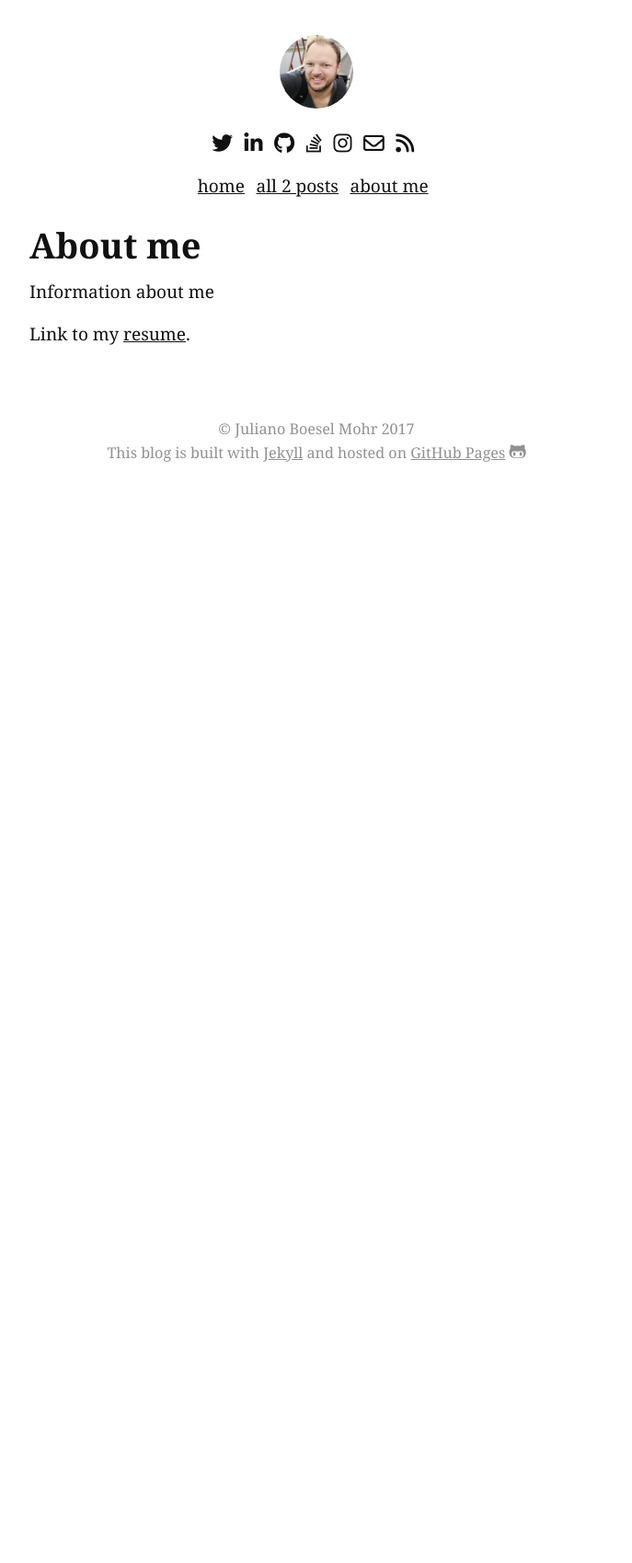
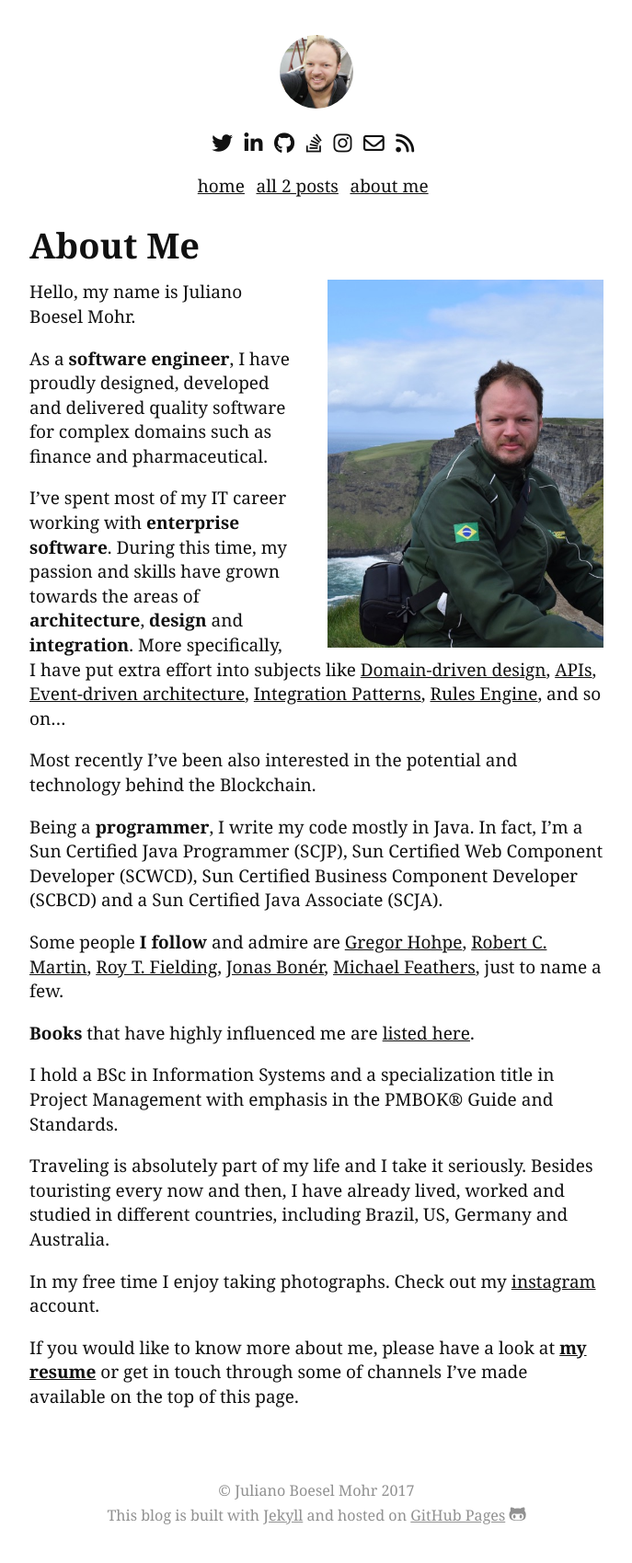
Before and after one commit to juliaaano/juliaaano, a Jekyll site: the page built from about-me/index.md, in a window 1280 px wide. Shown: the whole page at 92% size, without its empty margins (296-983 px from the left). Built offline with Jekyll 4.4.1, drawn with Linux system fonts in a browser that asks for light colours; nearby versions of some CDN libraries; comment, search, counter and statistics services are not loaded; before the commit the page ends 900 px from its top, so only the background shows below that.

Commit message:
Add content to About Me page

```diff
--- a/about-me/index.md
+++ b/about-me/index.md
@@ -1,10 +1,30 @@
 ---
 layout: page
-title: "About me"
+title: "About Me"
 description: |
-  Juliano Boesel Mohr is a software engineer.
+  Juliano Boesel Mohr is a software engineer and a traveler.
 ---
 
-Information about me
+<img src="/images/juliano-traveling.jpg" alt="juliano-traveling" style="width: 300px; float: right; margin-left: 2em;" />
 
-Link to my [resume]({{ site.baseurl }}{% link about-me/resume/index.md %}).
+Hello, my name is Juliano Boesel Mohr.
+
+As a **software engineer**, I have proudly designed, developed and delivered quality software for complex domains such as finance and pharmaceutical.
+
+I've spent most of my IT career working with **enterprise software**. During this time, my passion and skills have grown towards the areas of **architecture**, **design** and **integration**. More specifically, I have put extra effort into subjects like [Domain-driven design](https://en.wikipedia.org/wiki/Domain-driven_design){:target="_blank"}, [APIs](http://history.apievangelist.com){:target="_blank"}, [Event-driven architecture](https://en.wikipedia.org/wiki/Event-driven_architecture){:target="_blank"}, [Integration Patterns](http://www.enterpriseintegrationpatterns.com/patterns/messaging){:target="_blank"}, [Rules Engine](https://martinfowler.com/bliki/RulesEngine.html){:target="_blank"}, and so on...
+
+Most recently I've been also interested in the potential and technology behind the Blockchain.
+
+Being a **programmer**, I write my code mostly in Java. In fact, I'm a Sun Certified Java Programmer (SCJP), Sun Certified Web Component Developer (SCWCD), Sun Certified Business Component Developer (SCBCD) and a Sun Certified Java Associate (SCJA).
+
+Some people **I follow** and admire are [Gregor Hohpe](http://www.enterpriseintegrationpatterns.com/gregor.html){:target="_blank"}, [Robert C. Martin](http://blog.cleancoder.com){:target="_blank"}, [Roy T. Fielding](http://roy.gbiv.com){:target="_blank"}, [Jonas Bonér](http://jonasboner.com){:target="_blank"}, [Michael Feathers](https://michaelfeathers.silvrback.com){:target="_blank"}, just to name a few.
+
+**Books** that have highly influenced me are [listed here](http://a.co/3mjBzXy){:target="_blank"}.
+
+I hold a BSc in Information Systems and a specialization title in Project Management with emphasis in the PMBOK® Guide and Standards.
+
+Traveling is absolutely part of my life and I take it seriously. Besides touristing every now and then, I have already lived, worked and studied in different countries, including Brazil, US, Germany and Australia.
+
+In my free time I enjoy taking photographs. Check out my [instagram](https://www.instagram.com/julianomohr){:target="_blank"} account.
+
+If you would like to know more about me, please have a look at **[my resume]({{ site.baseurl }}{% link about-me/resume/index.md %})** or get in touch through some of channels I've made available on the top of this page.
```
Also changed, not shown: images/juliano-traveling.jpg (added).
